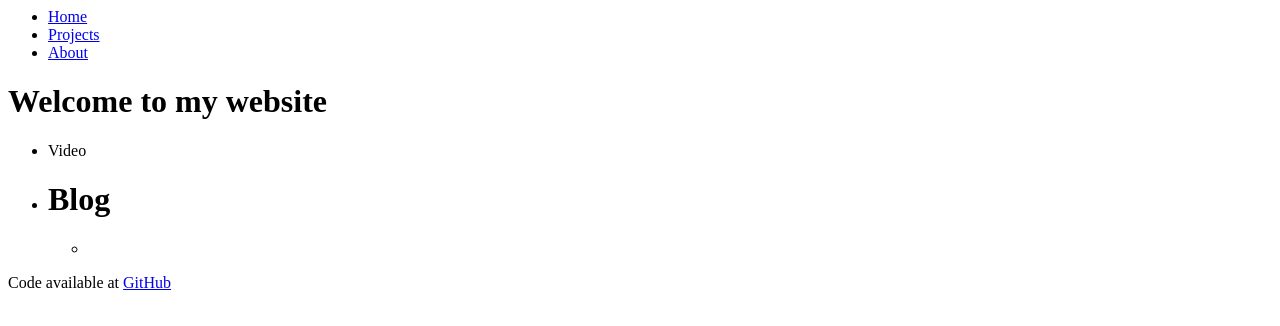
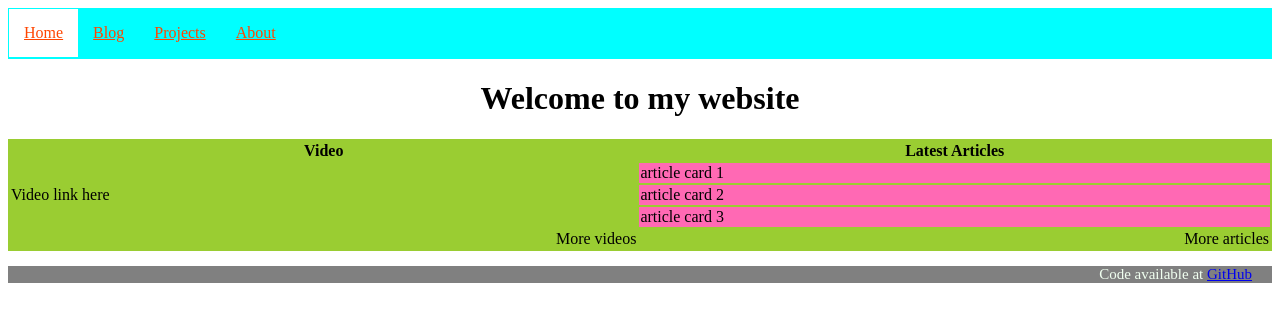
Before and after one commit to rishi-shyamala/PersonalWebsite, a plain HTML site: page index.html in a window 1280 px wide. Drawn offline with Linux system fonts and the light colour scheme.

Commit message:
renamed links

```diff
--- a/index.html
+++ b/index.html
@@ -1,36 +1,41 @@
 <html>
     <head>
-
+        <link rel="stylesheet" type="text/css" href="css/style.css">
     </head>
     <body>
         <div class="header">
-            <ul>
-                <li>
-                    <a href="https://www.rishishyamala.com">Home</a>
-                </li>
-                <li>
-                    <a href="https://blog.rishishyamala.com">Projects</a>
-                </li>
-                <li>
-                    <a href="https://www.rishishyamala.com/about">About</a>
-                </li>
-            </ul>
+
+            <a class="active" href="https://www.rishishyamala.com">Home</a>
+            <a href="https://blog.rishishyamala.com">Blog</a>
+            <a href="https://blog.rishishyamala.com/?tags=project">Projects</a>
+            <a href="https://www.rishishyamala.com/about">About</a>
         </div>
         <div class="content">
-            <h1>Welcome to my website</h1>
+            <h1 class="title">Welcome to my website</h1>
         </div>
         <div class="annoucements">
         </div>
-        <div class="featured">
-            <ul>
-                <li>Video</li>
-                <li>
-                    <h1>Blog</h1>
-                    <ul>
-                        <li><a href=""></a></li>
-                    </ul>
-                </li>
-            </ul>
+        <div class="featured-container">
+            <table class="featured">
+                <tr>
+                    <th>Video</th>
+                    <th>Latest Articles</th>
+                </tr>
+                <tr>
+                    <td rowspan="3"> Video link here </td>
+                    <td class="card"> article card 1 </td>
+                </tr>
+                <tr>
+                    <td class="card"> article card 2 </td>
+                </tr>
+                <tr>
+                    <td class="card"> article card 3 </td>
+                </tr>
+                <tr class="featured-more">
+                    <td>More videos</td>
+                    <td>More articles</td>
+                </tr>
+            </table>
         </div>
         <div class="footer">
             <p>Code available at <a href="https://github.com/rishi-shyamala/PersonalWebsite">GitHub</a></p>
```
